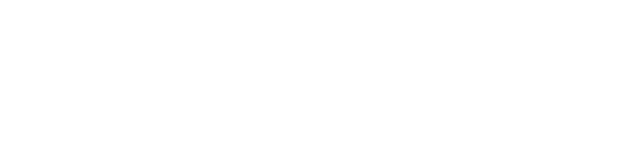
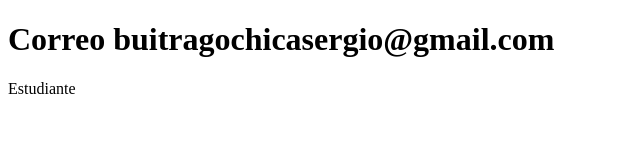
Before and after one commit to sergiochica711/Sistema-de-registro, a plain HTML site: page contacto.html in a window 1280 px wide. Shown: the whole page, without its empty margins (0-640 px from the left). Drawn offline with Linux system fonts and the light colour scheme.

Commit message:
Actualiza el contacto

```diff
--- a/contacto.html
+++ b/contacto.html
@@ -6,6 +6,7 @@
     <title>Contacto</title>
 </head>
 <body>
-
+    <h1>Correo buitragochicasergio@gmail.com</h1>
+        <p>Estudiante</p>
 </body>
 </html>
```
